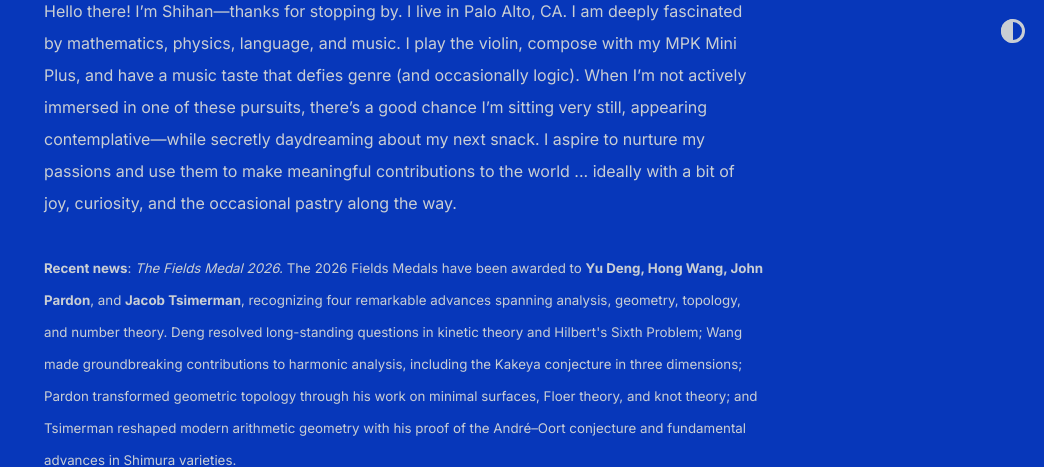
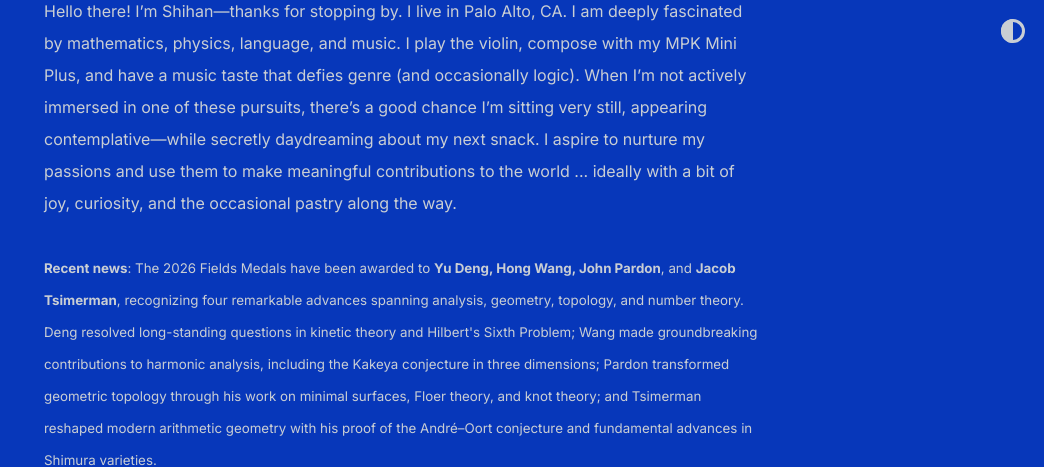
Before and after one commit to shihankanungo/shihankanungo.github.io, a Jekyll site: the page built from index.md, in a window 1280 px wide and 900 px high, scrolled down 503 px, cut to the strip 0-467 px from the top of the window. Shown: the whole strip, without its empty margins (236-1280 px from the left). Built offline with Jekyll 4.4.1, drawn with Linux system fonts in a browser that asks for light colours.

Commit message:
Update _config.yml

```diff
--- a/_config.yml
+++ b/_config.yml
@@ -6,7 +6,7 @@ description: > # description of the site (multiple lines allowed)
   Hello there! I’m Shihan&mdash;thanks for stopping by. I live in Palo Alto, CA. I am deeply fascinated by mathematics, physics, language, and music. I play the violin, compose with my MPK Mini Plus, and have a music taste that defies genre (and occasionally logic). When I’m not actively immersed in one of these pursuits, there’s a good chance I’m sitting very still, appearing contemplative&mdash;while secretly daydreaming about my next snack. I aspire to nurture my passions and use them to make meaningful contributions to the world ... ideally with a bit of joy, curiosity, and the occasional pastry along the way.
           <br /><br />
 
-          <small><b>Recent news</b>: <i>The Fields Medal 2026.</i> The 2026 Fields Medals have been awarded to <b>Yu Deng, Hong Wang, John Pardon</b>, and <b>Jacob Tsimerman</b>, recognizing four remarkable advances spanning analysis, geometry, topology, and number theory. Deng resolved long-standing questions in kinetic theory and Hilbert's Sixth Problem; Wang made groundbreaking contributions to harmonic analysis, including the Kakeya conjecture in three dimensions; Pardon transformed geometric topology through his work on minimal surfaces, Floer theory, and knot theory; and Tsimerman reshaped modern arithmetic geometry with his proof of the André–Oort conjecture and fundamental advances in Shimura varieties.</small>
+          <small><b>Recent news</b>: The 2026 Fields Medals have been awarded to <b>Yu Deng, Hong Wang, John Pardon</b>, and <b>Jacob Tsimerman</b>, recognizing four remarkable advances spanning analysis, geometry, topology, and number theory. Deng resolved long-standing questions in kinetic theory and Hilbert's Sixth Problem; Wang made groundbreaking contributions to harmonic analysis, including the Kakeya conjecture in three dimensions; Pardon transformed geometric topology through his work on minimal surfaces, Floer theory, and knot theory; and Tsimerman reshaped modern arithmetic geometry with his proof of the André–Oort conjecture and fundamental advances in Shimura varieties.</small>
           <p align="center"><img src="/images/fm-26.png" width="700" /></p>
           <br />
           <small><b>Currently reading</b>: <i>A Portrait of the Artist as a Young Man</i> by James Joyce and <i>The Early History of Rome</i> by Titus Livy.</small>
```
